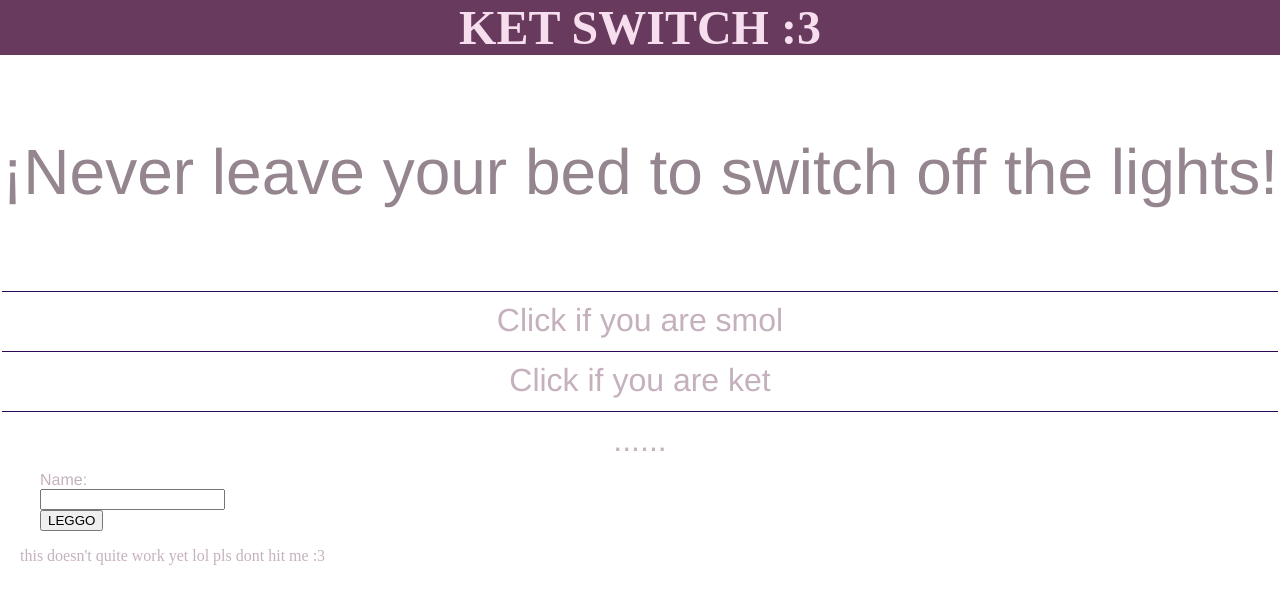
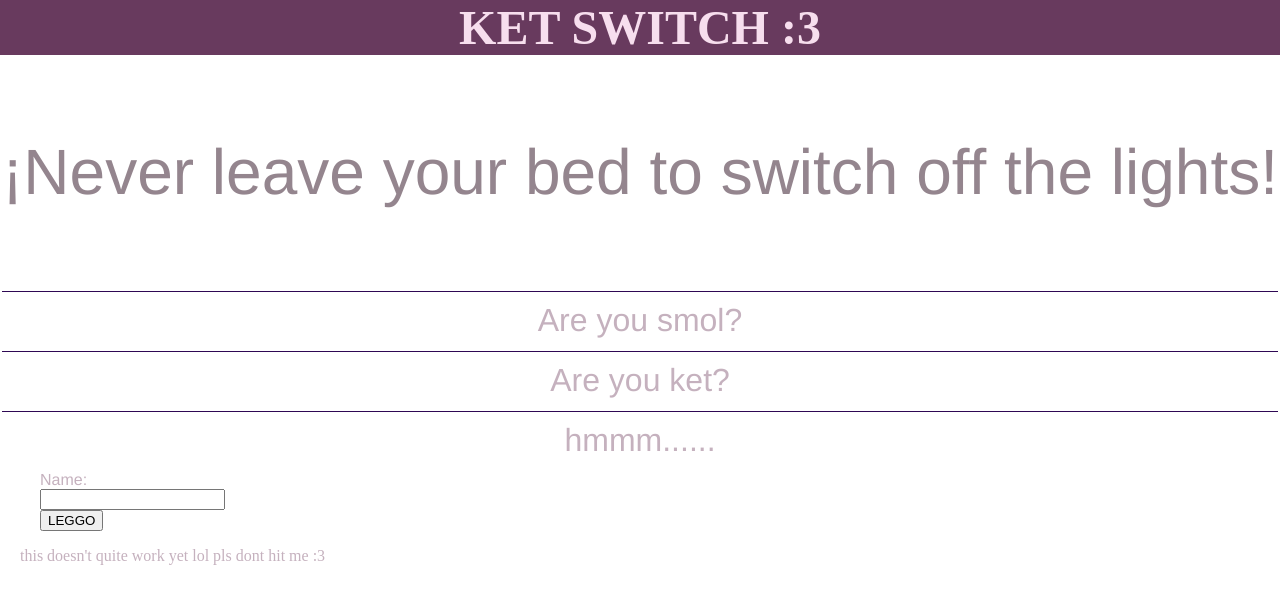
Before and after one commit to ryuxik/ket-switch, a Flask app: page / in a window 1280 px wide. Shown: the top 604 px of the page. Run offline with Flask 2, Linux system fonts and the light colour scheme.

Commit message:
I think it fixed itself somehow?

```diff
--- a/FlaskApp/static/style.css
+++ b/FlaskApp/static/style.css
@@ -85,3 +85,6 @@ p {
 	margin-left: 20px;
 	font-family: High Tower Text;
 }
+span > p {
+	text-align: center;
+}
--- a/FlaskApp/templates/annie.html
+++ b/FlaskApp/templates/annie.html
@@ -13,6 +13,11 @@
 						Hi Anni<a href="http://localhost:5000/">e</a>
 					</h1>
 				</div>
+				<span>
+					<p>
+						Well, I'm not really sure how we want to handle the lights on off thing once we get to that. It'd be so cool if we could make a cat animation that hits a switch when you click it.
+					</p>
+				</span>
 			</body>
 		</span>
 </html>
--- a/FlaskApp/templates/page.html
+++ b/FlaskApp/templates/page.html
@@ -17,17 +17,17 @@
 				<span>
 					<tr>
 						<td>
-							Click if you are <a href="http://localhost:5000/name/Santiago">smol</a>
+							Are you <a href="http://localhost:5000/name/Santiago">smol</a>?
 						</td>
 					</tr>
 					<tr>
 						<td>
-							Click if you are <a href="http://localhost:5000/name/Annie">ket</a>
+							Are you <a href="http://localhost:5000/name/Annie">ket</a>?
 						</td>
 					</tr>
 					<tr>
 						<td>
-							<a href="http://localhost:5000/name/Stranger">......</a>
+							hmmm<a href="http://localhost:5000/name/Stranger">......</a>
 						</td>
 					</tr>
 				</span>
```
